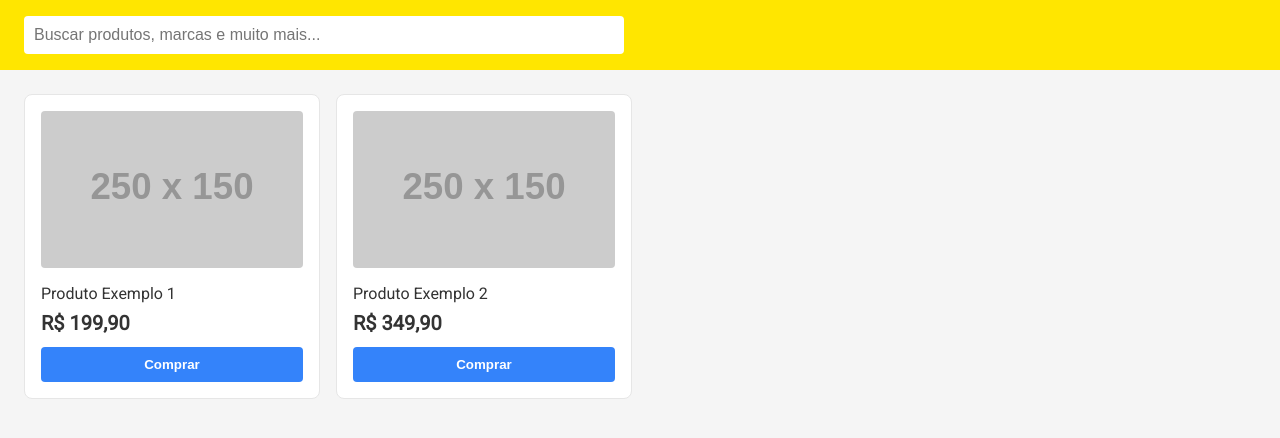
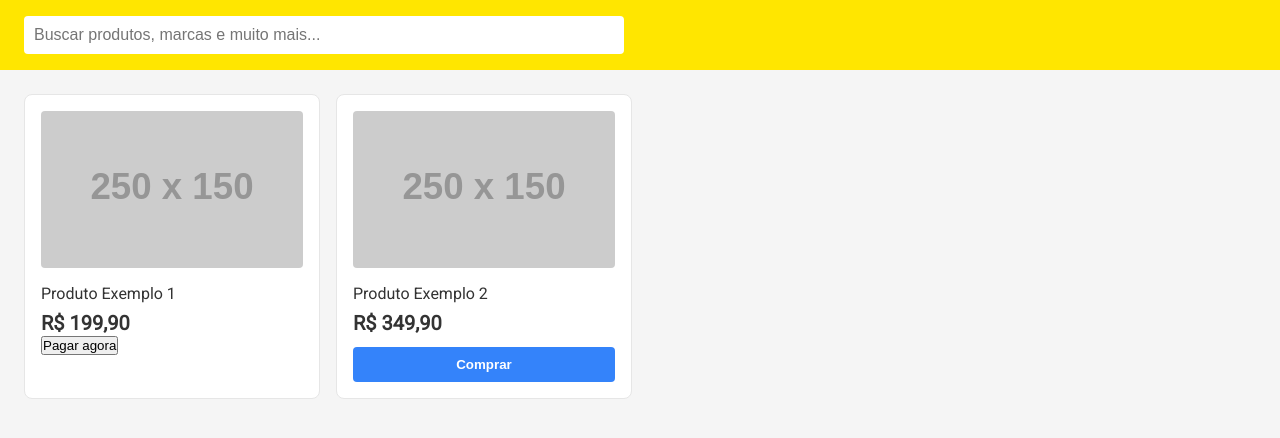
Before and after one commit to thefim/PROJETOS, a plain HTML site: page index.html in a window 1280 px wide. Drawn offline with Linux system fonts and the light colour scheme; placeholder pictures from the web are drawn by us.

Commit message:
Update index.html

```diff
--- a/index.html
+++ b/index.html
@@ -104,7 +104,11 @@
       <img src="https://via.placeholder.com/250x150" alt="Produto 1">
       <div class="title">Produto Exemplo 1</div>
       <div class="price">R$ 199,90</div>
-      <button class="button-primary">Comprar</button>
+
+      <a href="https://seudominio.com/link-de-pagamento" target="_blank">
+  <button>Pagar agora</button>
+</a>
+
     </div>
 
     <div class="card">
```
